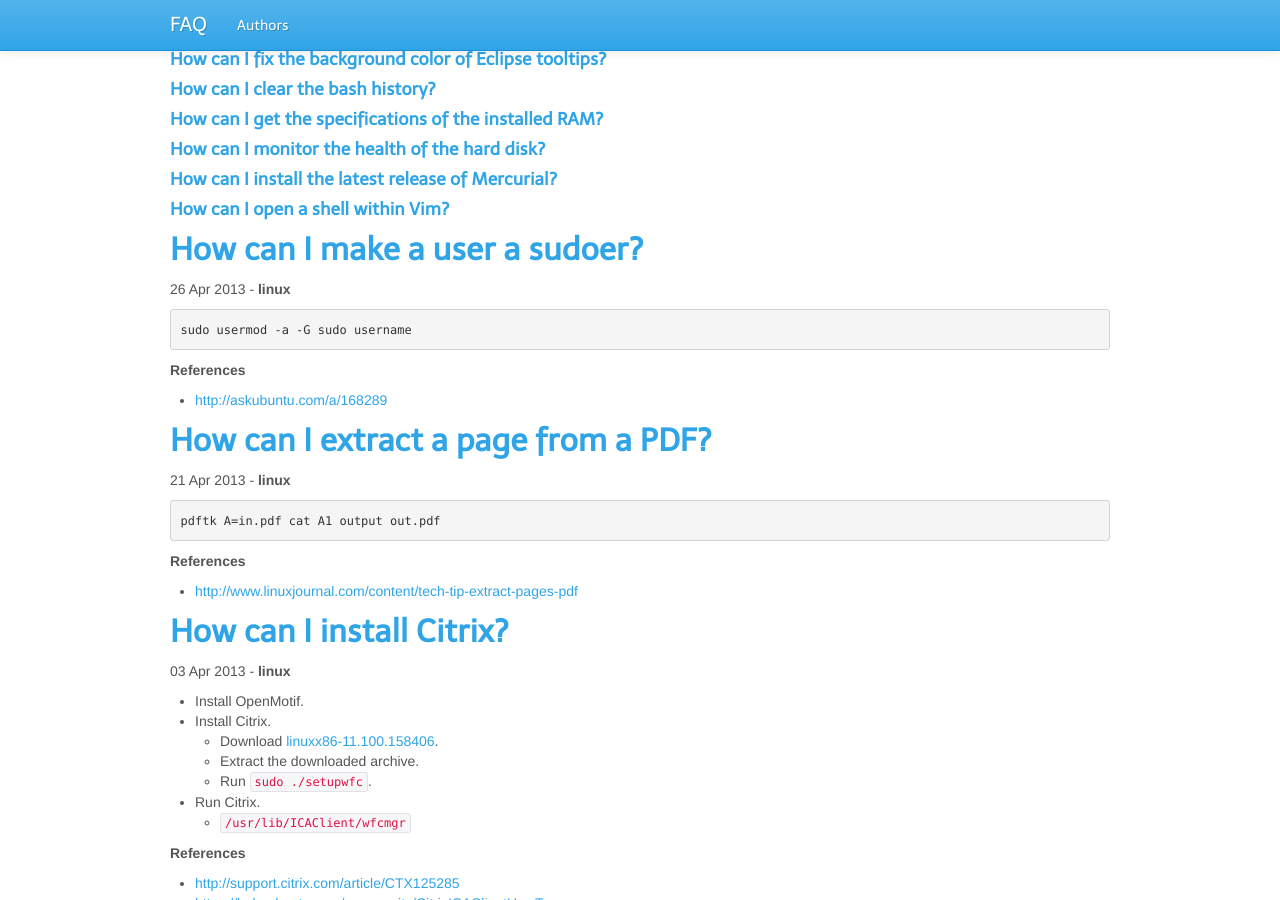
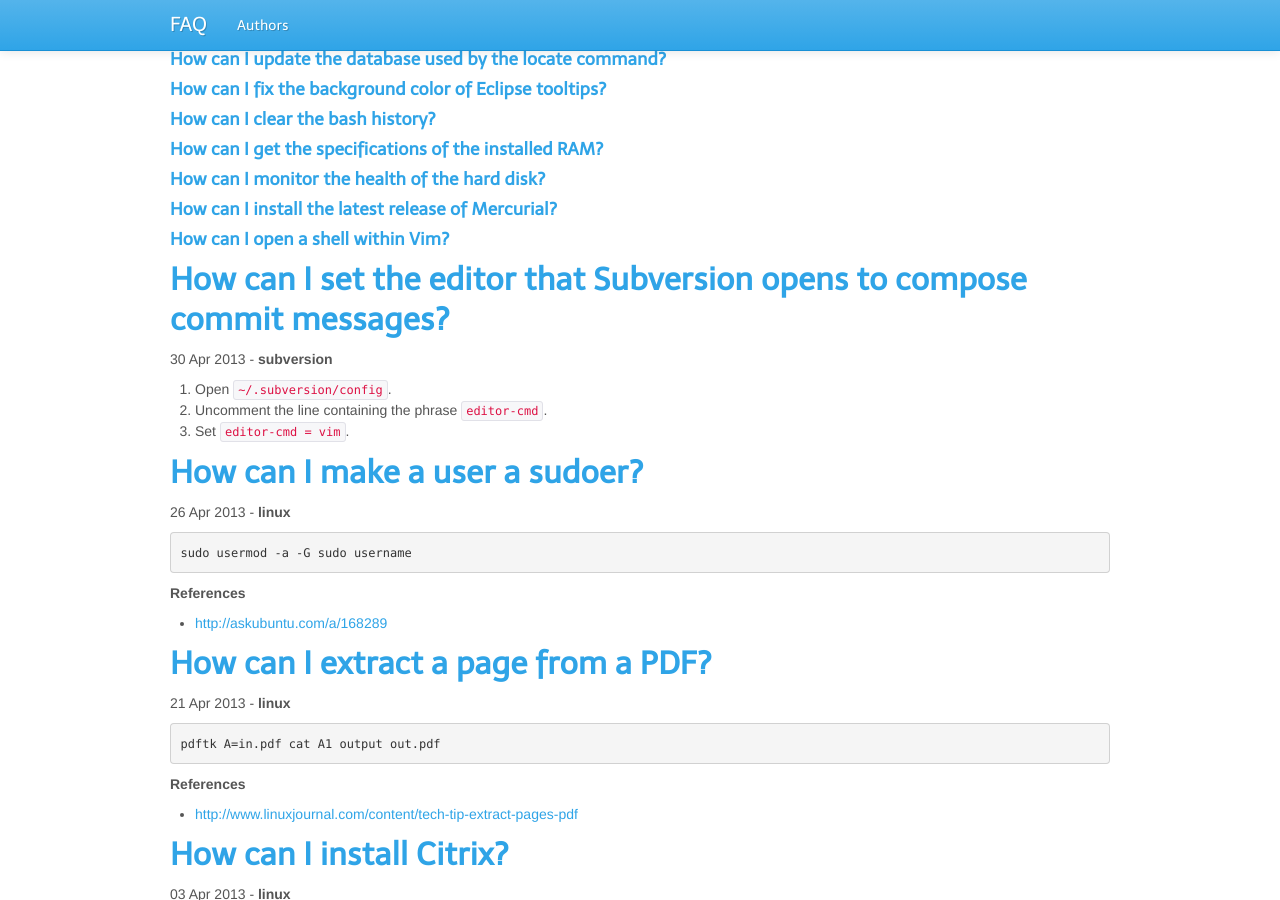
Before and after one commit to reprogrammer/faq, a Jekyll site: the page built from index.html, in a window 1280 px wide and 900 px high, scrolled down 1121 px. Built offline with Jekyll 4.4.1, drawn with Linux system fonts in a browser that asks for light colours; Markdown is read by kramdown in place of the engine named in the settings; some of the changed text lies outside the part shown.

Commit message:
Added a post on subversion.

```diff
--- a/_layouts/page-layout.html
+++ b/_layouts/page-layout.html
@@ -27,7 +27,7 @@
     {{content}}
     <footer class="container">
       <hr>
-      <small>Last Updated: April 26, 2013</small>
+      <small>Last Updated: April 30, 2013</small>
     </footer>
     <script src="{{site.url}}/assets/js/bootstrap.js"></script>
     <script>
--- /dev/null
+++ b/_posts/2013-04-30-how-can-i-set-the-editor-that-subversion-opens-to-compose-commit-messages.md
@@ -0,0 +1,10 @@
+---
+layout: post-layout
+title: How can I set the editor that Subversion opens to compose commit messages?
+tags:
+- subversion
+---
+
+1. Open `~/.subversion/config`.
+1. Uncomment the line containing the phrase `editor-cmd`.
+1. Set `editor-cmd = vim`.
```
